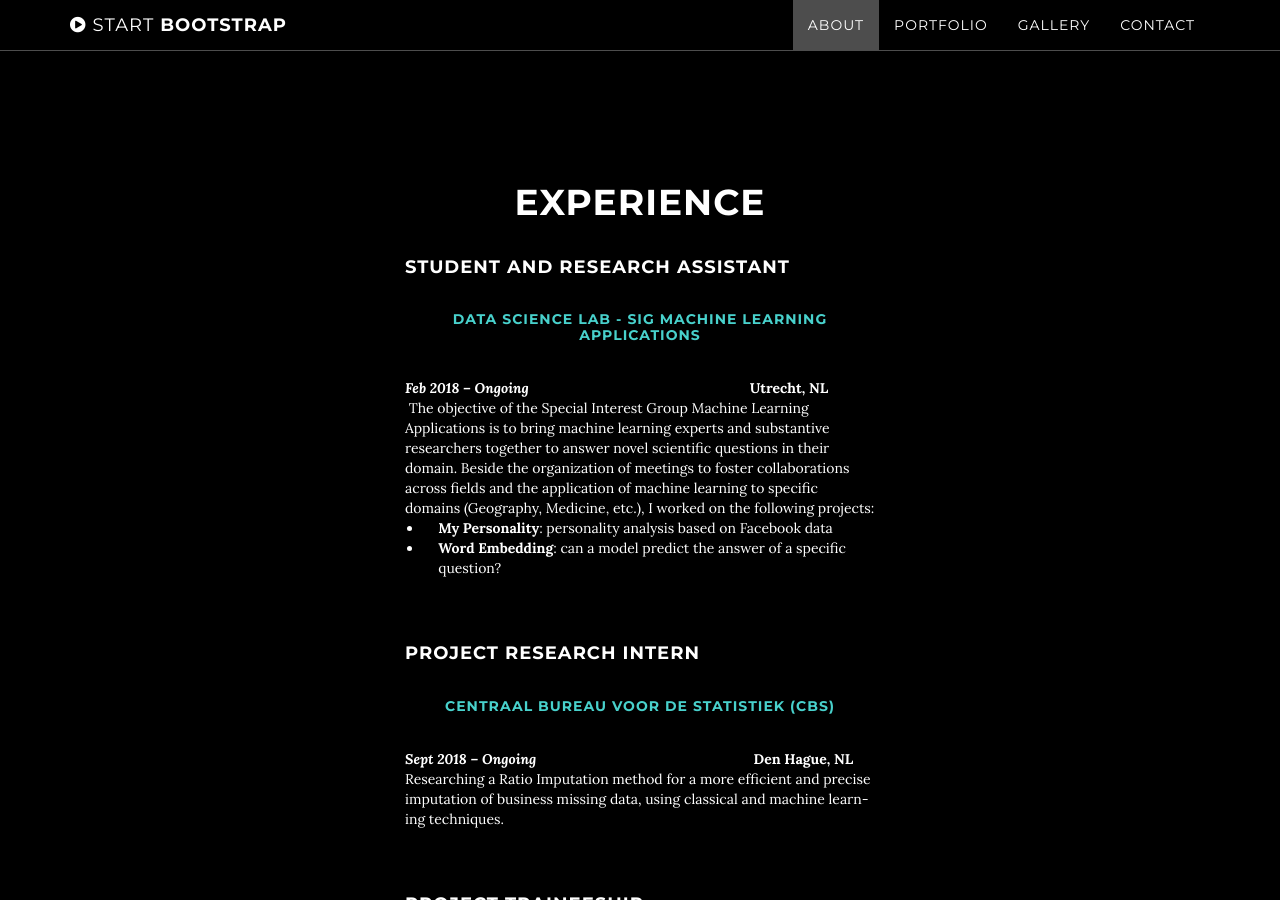
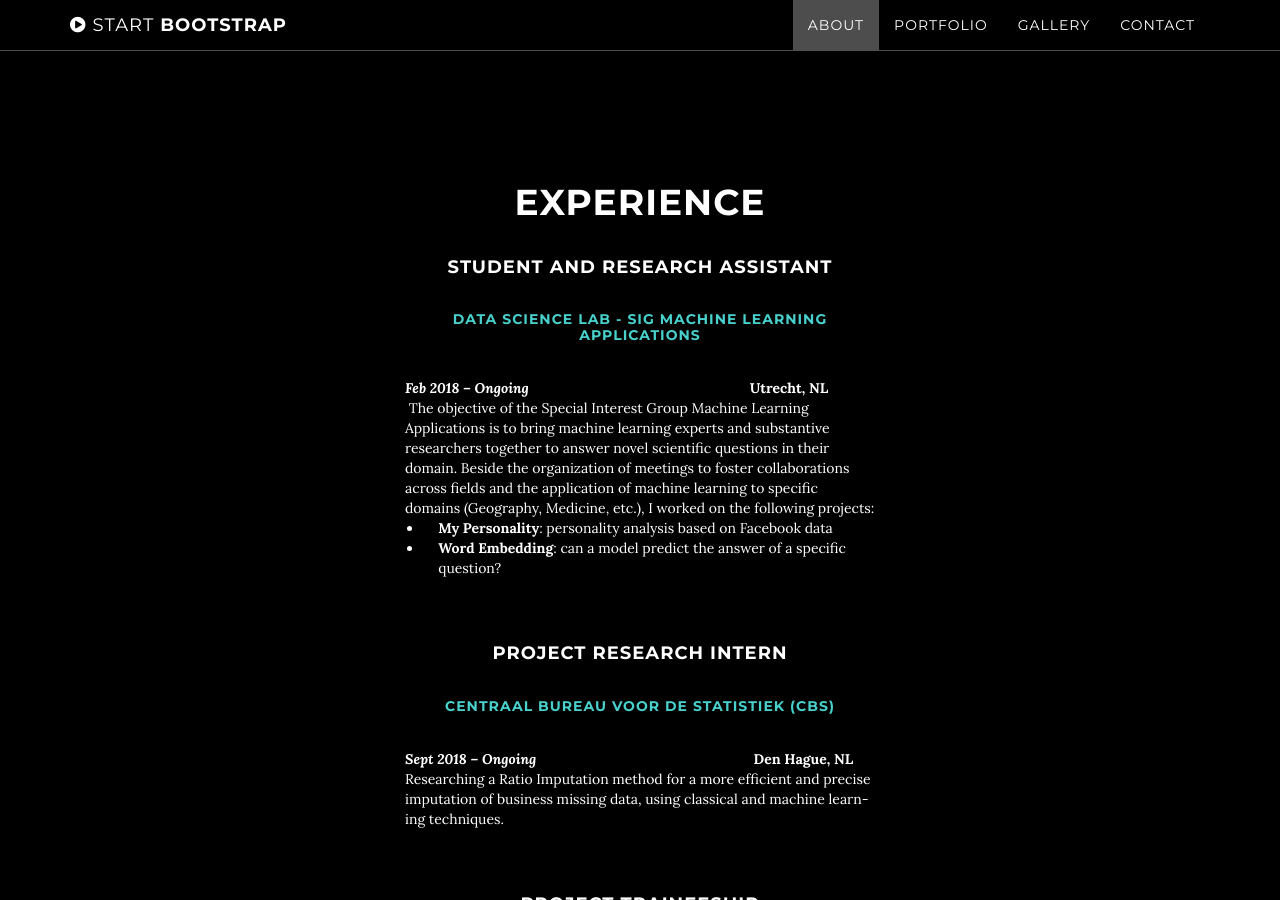
Before and after one commit to AgneseG/AgneseG.github.io, a Jekyll site: the page built from index.html, in a window 1280 px wide and 900 px high, scrolled down 917 px. Built offline with Jekyll 4.4.1, drawn with Linux system fonts in a browser that asks for light colours.

Commit message:
Update about.html

```diff
--- a/_includes/about.html
+++ b/_includes/about.html
@@ -3,7 +3,7 @@
         <div class="row">
             <div class="col-lg-8 col-lg-offset-2">
                 <h1>Experience</h1>
-<h4 class="col-lg-8 col-lg-offset-2" style="text-align: left;">Student and Research Assistant</h4>
+<h4 class="col-lg-8 col-lg-offset-2" >Student and Research Assistant</h4>
 <h5 class="col-lg-8 col-lg-offset-2" style="color:#48D1CC">Data Science Lab - SIG Machine Learning Applications</h5>
 <strong class="col-lg-8 col-lg-offset-2" style="text-align: left;"><em>Feb 2018 &ndash; Ongoing &nbsp;</em> &nbsp; &nbsp; &nbsp; &nbsp; &nbsp; &nbsp; &nbsp; &nbsp; &nbsp; &nbsp; &nbsp;&nbsp; &nbsp; &nbsp; &nbsp; &nbsp; &nbsp; &nbsp; &nbsp; &nbsp; &nbsp; &nbsp; &nbsp; &nbsp; &nbsp; &nbsp; &nbsp; &nbsp; &nbsp; Utrecht, NL</strong>
 <div class="col-lg-8 col-lg-offset-2" style="text-align: left;">&nbsp;The objective of the Special Interest Group Machine Learning Applications is to bring machine learning experts and substantive researchers together to answer novel scientific questions in their domain. Beside the organization of meetings to foster collaborations across fields and the application of machine learning to specific domains (Geography, Medicine, etc.), I worked on the following projects:</div>
@@ -14,7 +14,7 @@
 <h5 class="col-lg-8 col-lg-offset-2" style="color:black">Data Science Lab - SIG Machine Learning Applications</h5>
 
  <br/>
-<h4 class="col-lg-8 col-lg-offset-2" style="text-align: left;">Project Research Intern</h4>
+<h4 class="col-lg-8 col-lg-offset-2">Project Research Intern</h4>
 <h5 class="col-lg-8 col-lg-offset-2" style="color:#48D1CC">Centraal Bureau voor de Statistiek (CBS)</h5>
 <strong class="col-lg-8 col-lg-offset-2" style="text-align: left;"><em>Sept 2018 &ndash; Ongoing &nbsp;</em> &nbsp; &nbsp; &nbsp; &nbsp; &nbsp; &nbsp; &nbsp; &nbsp; &nbsp;&nbsp; &nbsp; &nbsp; &nbsp; &nbsp; &nbsp;&nbsp; &nbsp; &nbsp; &nbsp; &nbsp; &nbsp;  &nbsp; &nbsp; &nbsp; &nbsp; &nbsp; &nbsp; &nbsp; &nbsp; Den Hague, NL</strong>
 
@@ -22,7 +22,7 @@
 <h5 class="col-lg-8 col-lg-offset-2" style="color:black">Data Science Lab - SIG Machine Learning Applications</h5>
 
 <br/>
-<h4 class="col-lg-8 col-lg-offset-2" style="text-align: left;">Project Traineeship</h4>
+<h4 class="col-lg-8 col-lg-offset-2">Project Traineeship</h4>
 <h5 class="col-lg-8 col-lg-offset-2" style="color:#48D1CC">Next Empire</h5>
 <strong class="col-lg-8 col-lg-offset-2" style="text-align: left;"><em>Sept 2018 &ndash; Nov 2018</em> &nbsp; &nbsp; &nbsp; &nbsp; &nbsp; &nbsp; &nbsp;&nbsp; &nbsp; &nbsp; &nbsp; &nbsp; &nbsp;&nbsp; &nbsp; &nbsp; &nbsp; &nbsp; &nbsp;  &nbsp; &nbsp; &nbsp; &nbsp; &nbsp; &nbsp; &nbsp; &nbsp; &nbsp; &nbsp; Amsterdam, NL</strong>
 
```
